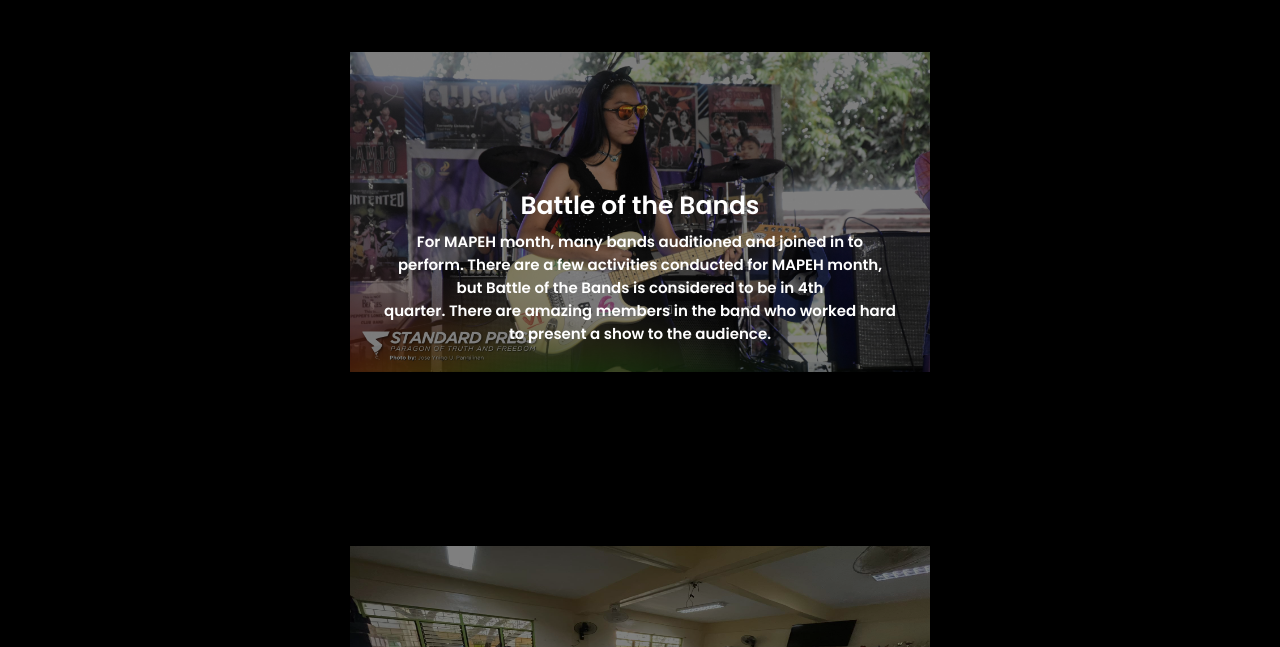
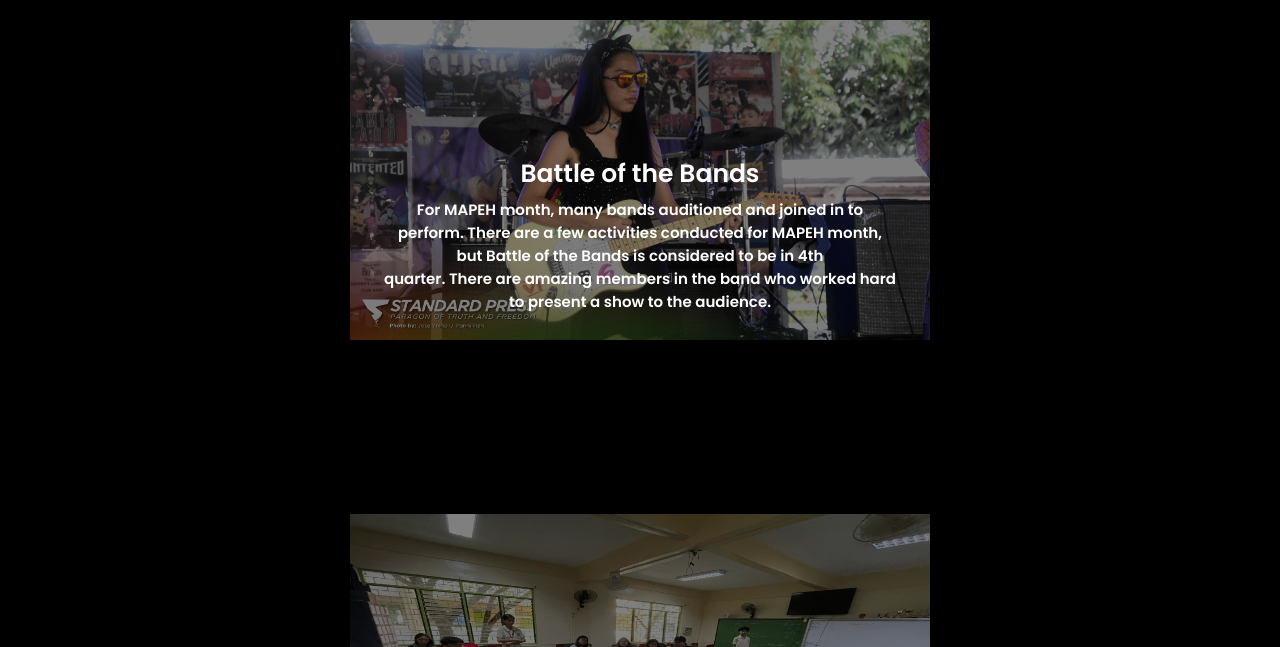
Before and after one commit to sageisstar/GARDUCE_PORTFOLIO_Q4, a plain HTML site: page Q4acts.html in a window 1280 px wide. Shown: the part 78-725 px from the top of the page. Drawn offline with Linux system fonts and the light colour scheme.

Commit message:
Update Q4acts.html

```diff
--- a/Q4acts.html
+++ b/Q4acts.html
@@ -20,7 +20,7 @@
             <a href="https://sageisstar.github.io/GARDUCE_PORTFOLIO_Q1/">Q1 e-port</a>
         </nav>
     </header>
-    <section class="home"><br><br><br><br><br>
+    <section class="home"><br><br><br>
         <div class="am-content">
 
 <div class="container">
```
